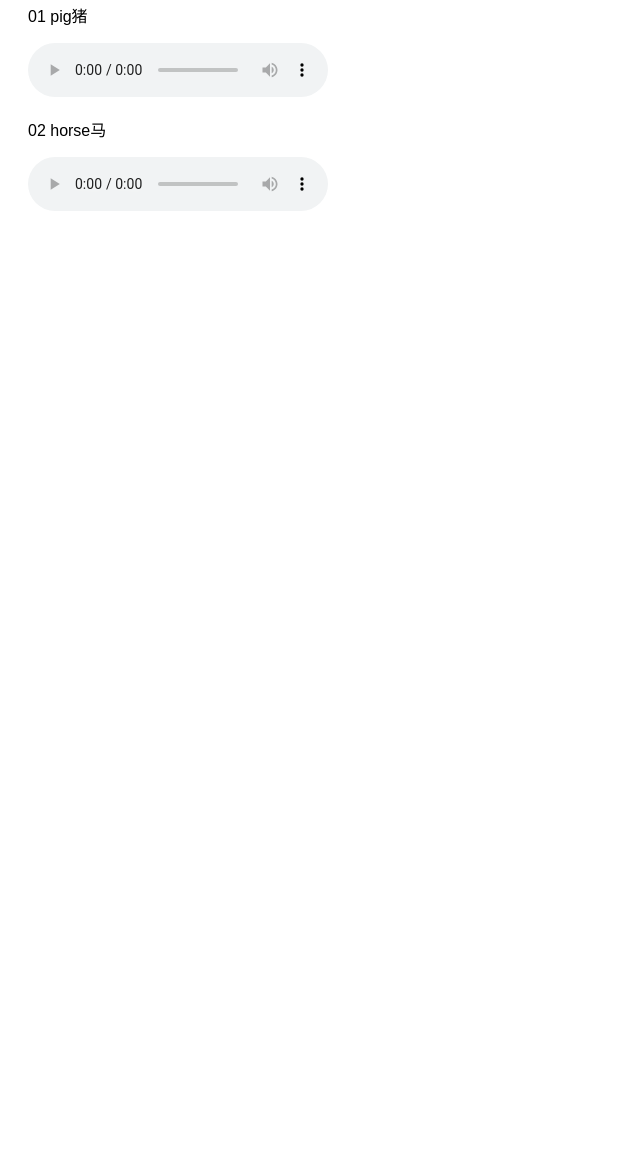
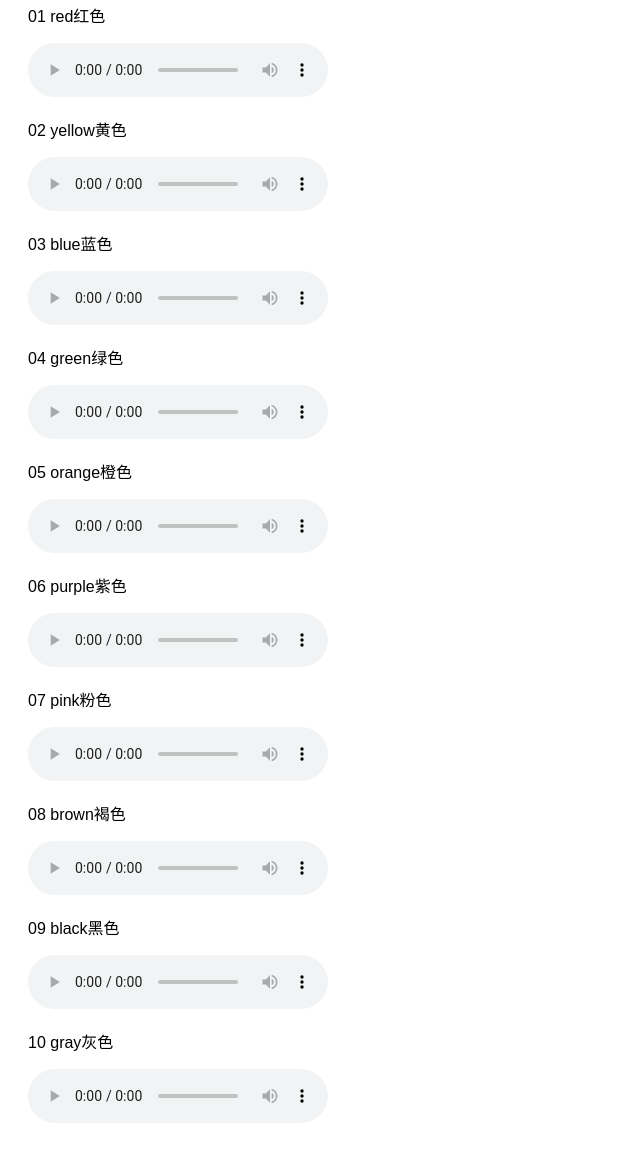
Before and after one commit to ijnm018-beep/English-audio, a plain HTML site: page index.html in a window 1280 px wide. Shown: the part 100-1255 px from the top of the page, without its empty margins (0-640 px from the left). Before the commit the page ends 800 px from the top, so only its background shows below. Drawn offline with Linux system fonts and the light colour scheme.

Commit message:
Update index.html

```diff
--- a/index.html
+++ b/index.html
@@ -3,19 +3,60 @@
 <head>
   <meta charset="UTF-8">
   <meta name="viewport" content="width=device-width, initial-scale=1.0">
-  <title>Unit 1 - color 音频合集</title>
+  <title>Unit 1 - ABC 音频合集</title>
 </head>
 <body style="font-family:sans-serif; padding:20px;">
   <h2>Unit 1 - Color 音频合集</h2>
 
-  <p>01 pig猪</p>
+  <p>01 red红色</p>
   <audio controls>
-    <source src="https://github.com/ijnm018-beep/English-audio/raw/refs/heads/main/01_pig.MP3">
+    <source src="https://github.com/ijnm018-beep/English-audio/raw/refs/heads/main/01_red.MP3">
   </audio>
 
-  <p>02 horse马</p>
+  <p>02 yellow黄色</p>
   <audio controls>
-    <source src="https://github.com/ijnm018-beep/English-audio/raw/refs/heads/main/02_horse.MP3">
+    <source src="https://github.com/ijnm018-beep/English-audio/raw/refs/heads/main/02_yellow.MP3">
   </audio>
+
+  <p>03 blue蓝色</p>
+  <audio controls>
+    <source src="https://github.com/ijnm018-beep/English-audio/raw/refs/heads/main/03_blue.MP3">
+  </audio>
+
+  <p>04 green绿色</p>
+  <audio controls>
+    <source src="https://github.com/ijnm018-beep/English-audio/raw/refs/heads/main/04_green.MP3">
+  </audio>
+
+  <p>05 orange橙色</p>
+  <audio controls>
+    <source src="https://github.com/ijnm018-beep/English-audio/raw/refs/heads/main/05_orange.MP3">
+  </audio>
+
+  <p>06 purple紫色</p>
+  <audio controls>
+    <source src="https://github.com/ijnm018-beep/English-audio/raw/refs/heads/main/06_purple.MP3">
+  </audio>
+
+  <p>07 pink粉色</p>
+  <audio controls>
+    <source src="https://github.com/ijnm018-beep/English-audio/raw/refs/heads/main/07_pink.MP3">
+  </audio>
+
+  <p>08 brown褐色</p>
+  <audio controls>
+    <source src="https://github.com/ijnm018-beep/English-audio/raw/refs/heads/main/08_brown.MP3">
+  </audio>
+
+  <p>09 black黑色</p>
+  <audio controls>
+    <source src="https://github.com/ijnm018-beep/English-audio/raw/refs/heads/main/09_black.MP3">
+  </audio>
+
+  <p>10 gray灰色</p>
+  <audio controls>
+    <source src="https://github.com/ijnm018-beep/English-audio/raw/refs/heads/main/10_gray.MP3">
+  </audio>
+
 </body>
 </html>
```
